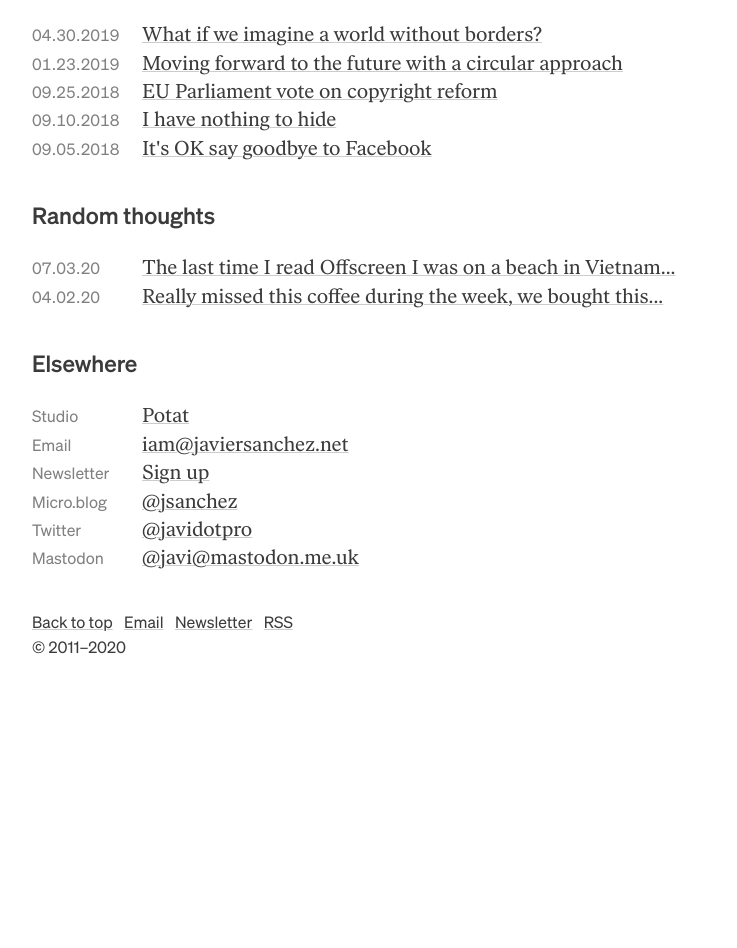
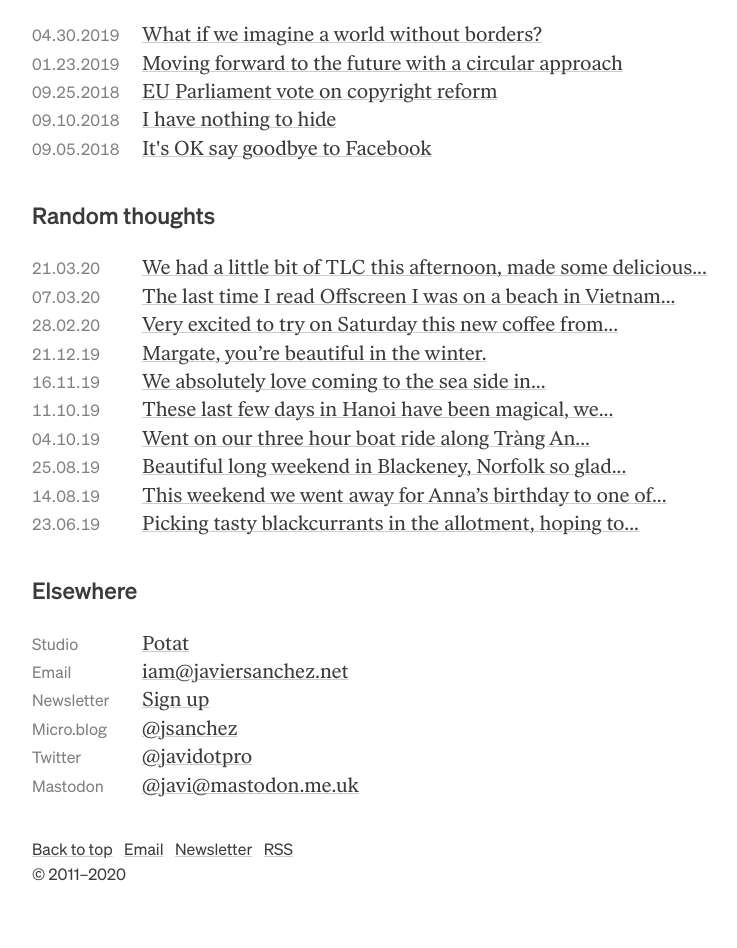
Before and after one commit to javielico/site, a Jekyll site: the page built from index.markdown, in a window 1280 px wide. Shown: the part 636-1584 px from the top of the page, without its empty margins (248-985 px from the left). Built offline with Jekyll 4.4.1, drawn with Linux system fonts in a browser that asks for light colours; before the commit the page ends 1357 px from its top, so only the background shows below that.

Commit message:
Added thoughts from Microblog

```diff
--- a/_includes/home/random-thoughts.html
+++ b/_includes/home/random-thoughts.html
@@ -1,5 +1,13 @@
 <h2>Random thoughts</h2>
       <ul class="home-list">
+        <li><span>21.03.20 </span><a href="https://www.javi.me.uk/2020/03/21/we-had-a.html">We had a little bit of TLC this afternoon, made some delicious...</a></li>
         <li><span>07.03.20 </span><a href="https://www.javi.me.uk/2020/03/07/the-last-time.html">The last time I read Offscreen I was on a beach in Vietnam...</a></li>
-        <li><span>04.02.20 </span><a href="/blog/2020/who-cares/">Really missed this coffee during the week, we bought this...</a></li>
+        <li><span>28.02.20 </span><a href="https://www.javi.me.uk/2020/02/28/very-excited-to.html">Very excited to try on Saturday this new coffee from...</a></li>
+        <li><span>21.12.19 </span><a href="https://www.javi.me.uk/2019/12/21/margate-youre-beautiful.html">Margate, you’re beautiful in the winter.</a></li>
+        <li><span>16.11.19 </span><a href="https://www.javi.me.uk/2019/11/16/we-absolutely-love.html">We absolutely love coming to the sea side in...</a></li>
+        <li><span>11.10.19 </span><a href="https://www.javi.me.uk/2019/10/11/these-last-few.html">These last few days in Hanoi have been magical, we...</a></li>
+        <li><span>04.10.19 </span><a href="https://www.javi.me.uk/2019/10/04/went-on-our.html">Went on our three hour boat ride along Tràng An...</a></li>
+        <li><span>25.08.19 </span><a href="https://www.javi.me.uk/2019/08/25/beautiful-weekend-in.html">Beautiful long weekend in Blackeney, Norfolk so glad...</a></li>
+        <li><span>14.08.19 </span><a href="https://www.javi.me.uk/2019/08/14/this-weekend-we.html">This weekend we went away for Anna’s birthday to one of...</a></li>
+        <li><span>23.06.19 </span><a href="https://www.javi.me.uk/2019/06/23/picking-tasty-blackcurrants.html">Picking tasty blackcurrants in the allotment, hoping to...</a></li>
       </ul>
```
